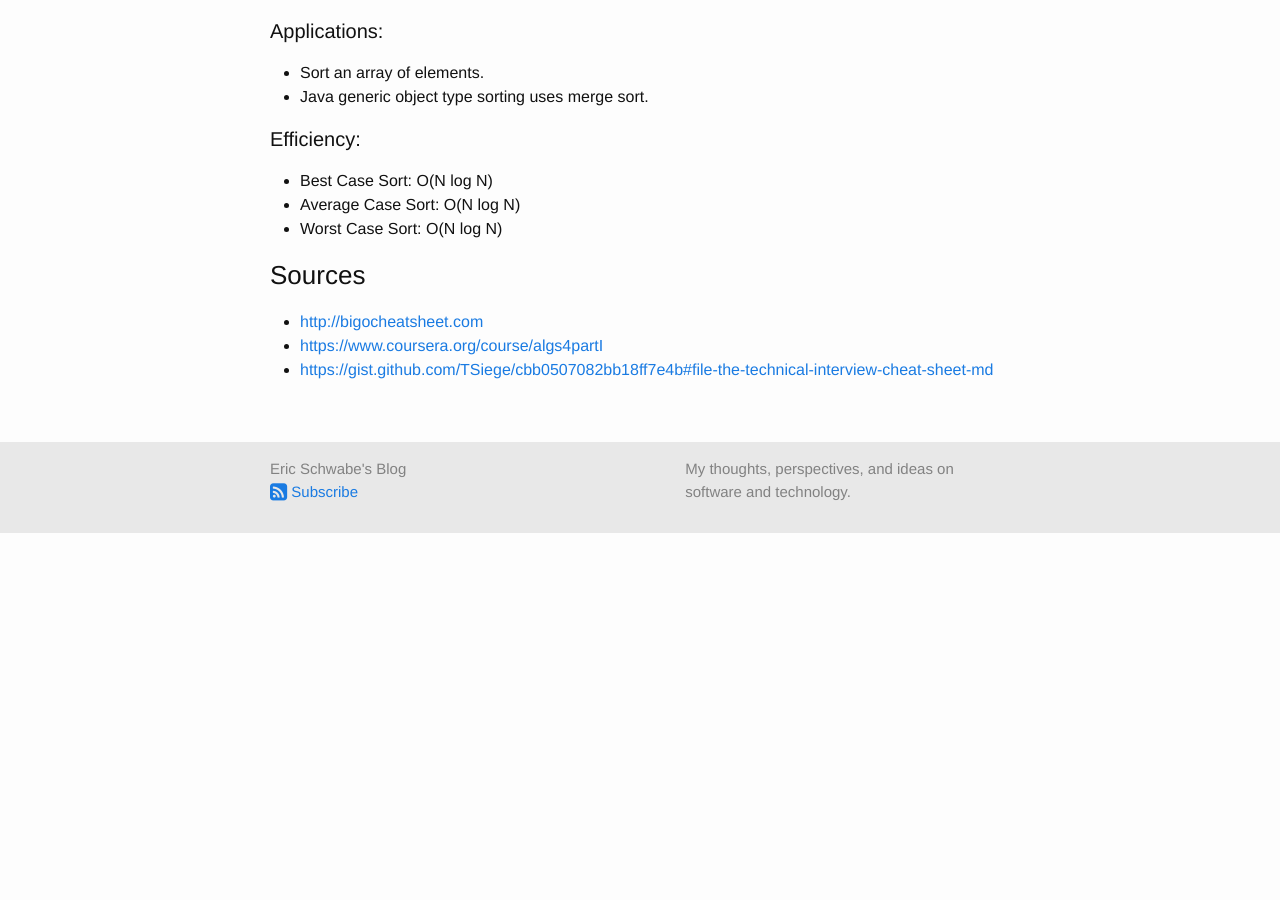
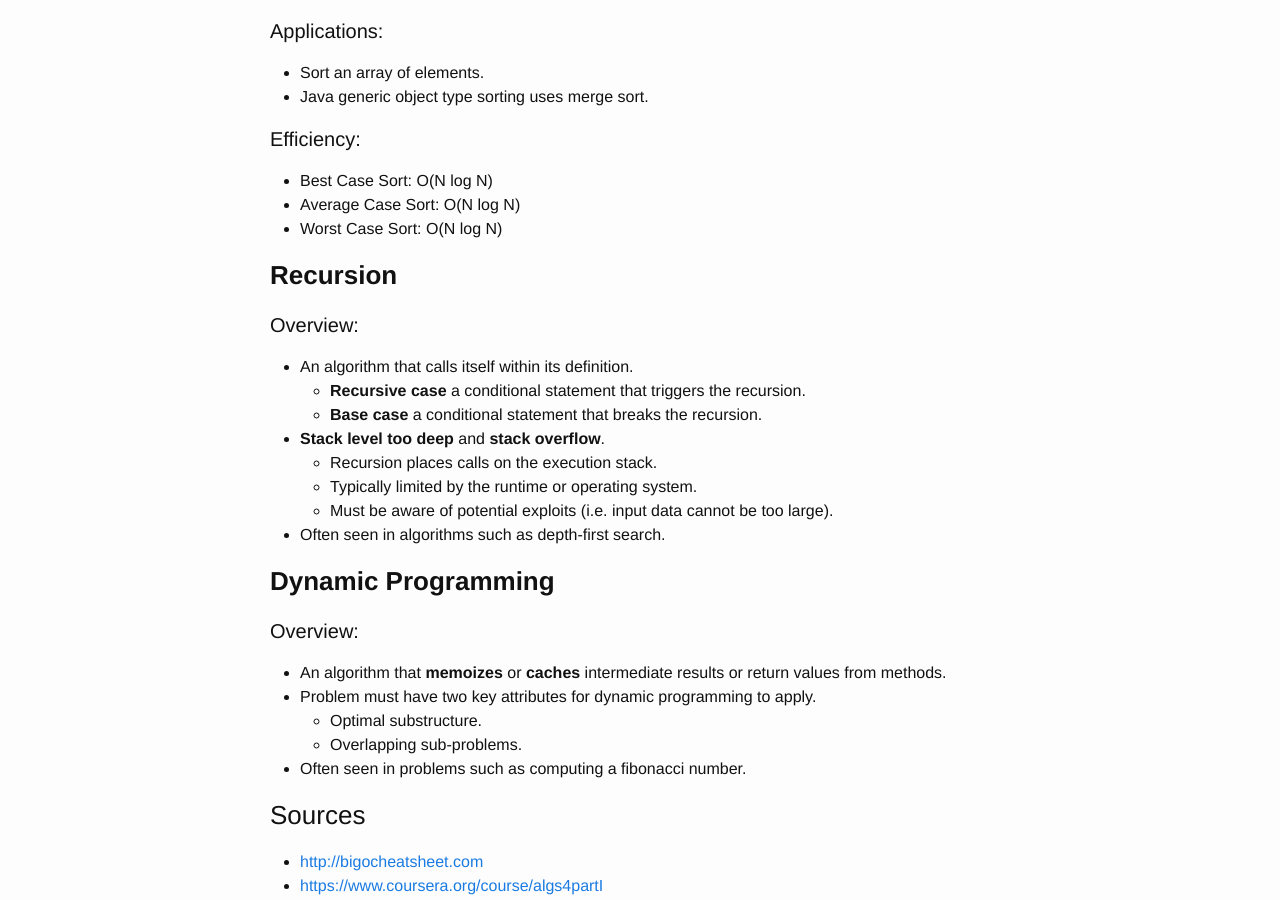
Before and after one commit to eschwabe/eschwabe.github.io, a Jekyll site: the page built from _posts/2016-04-03-algorithms.markdown, in a window 1280 px wide and 900 px high, scrolled down 2761 px. Built offline with Jekyll 4.4.1, drawn with Linux system fonts in a browser that asks for light colours; nearby versions of some CDN libraries; comment, search, counter and statistics services are not loaded; before the commit the page ends 3294 px from its top, so only the background shows below that.

Commit message:
Add information about recursion and dynamic programming.

```diff
--- a/_posts/2016-03-27-data-structures.markdown
+++ b/_posts/2016-03-27-data-structures.markdown
@@ -163,7 +163,7 @@ This series contains review materials for software engineer interview practice.
 - Variant of an n-ary tree in which characters are stored at each node.
 - Each path down the tree may represent a word (or at least a prefix to a word).
 - Useful for algorithms that do not require looking at entire key.
-- Performanced based on height of trie, which is equal to maximum length of key/word (m).
+- Performance based on height of trie, which is equal to maximum length of key/word (m).
 
 
 #### Types:
--- a/_posts/2016-04-03-algorithms.markdown
+++ b/_posts/2016-04-03-algorithms.markdown
@@ -120,6 +120,27 @@
 - Worst Case Sort: O(N log N)
 
 
+### **Recursion**
+
+#### Overview:
+- An algorithm that calls itself within its definition.
+  - **Recursive case** a conditional statement that triggers the recursion.
+  - **Base case** a conditional statement that breaks the recursion.
+- **Stack level too deep** and **stack overflow**.
+  - Recursion places calls on the execution stack.
+  - Typically limited by the runtime or operating system.
+  - Must be aware of potential exploits (i.e. input data cannot be too large).
+- Often seen in algorithms such as depth-first search.
+
+### **Dynamic Programming**
+
+#### Overview:
+- An algorithm that **memoizes** or **caches** intermediate results or return values from methods.
+- Problem must have two key attributes for dynamic programming to apply.
+  - Optimal substructure.
+  - Overlapping sub-problems.
+- Often seen in problems such as computing a fibonacci number.
+
 ### Sources
 
  - <http://bigocheatsheet.com>
```
